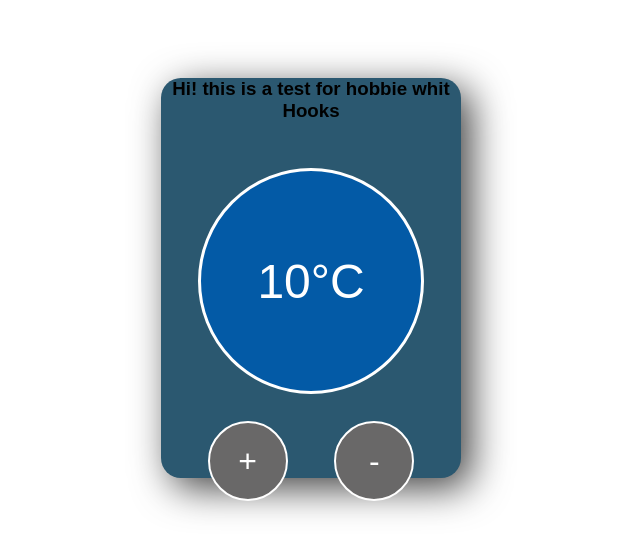
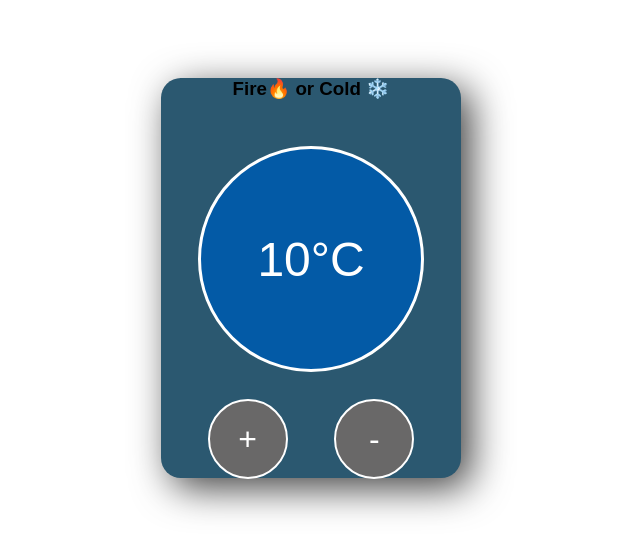
Before and after one commit to alfredomtzg/tempterature-example-react, a React (Create React App) app: page / in a window 1280 px wide. Shown: the part 139-694 px from the top of the page, without its empty margins (329-969 px from the left). Built offline with nearby package versions, Linux system fonts and the light colour scheme.

Commit message:
Change Text in NavBar

```diff
--- a/src/Navbar.jsx
+++ b/src/Navbar.jsx
@@ -3,7 +3,7 @@ import React from 'react'
 export const NavBar = (params) => {
   return (
     <section>
-      <h3>Hi! this is a test for hobbie whit Hooks</h3>
+      <h3>Fire🔥 or Cold ❄️</h3>
     </section>
   )
 }
```
